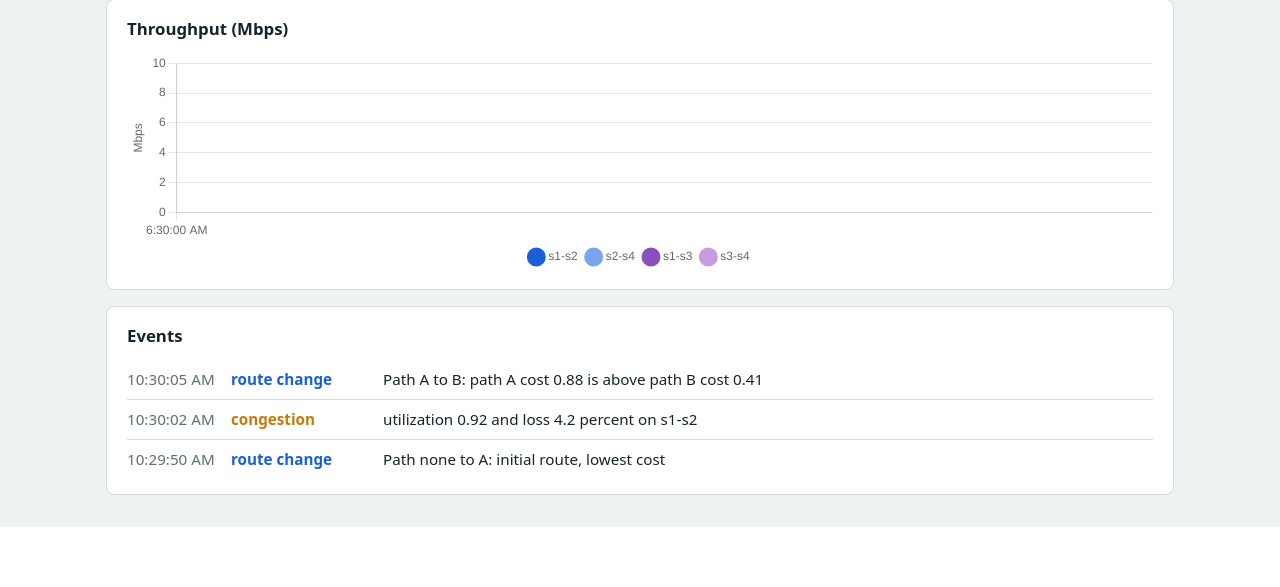
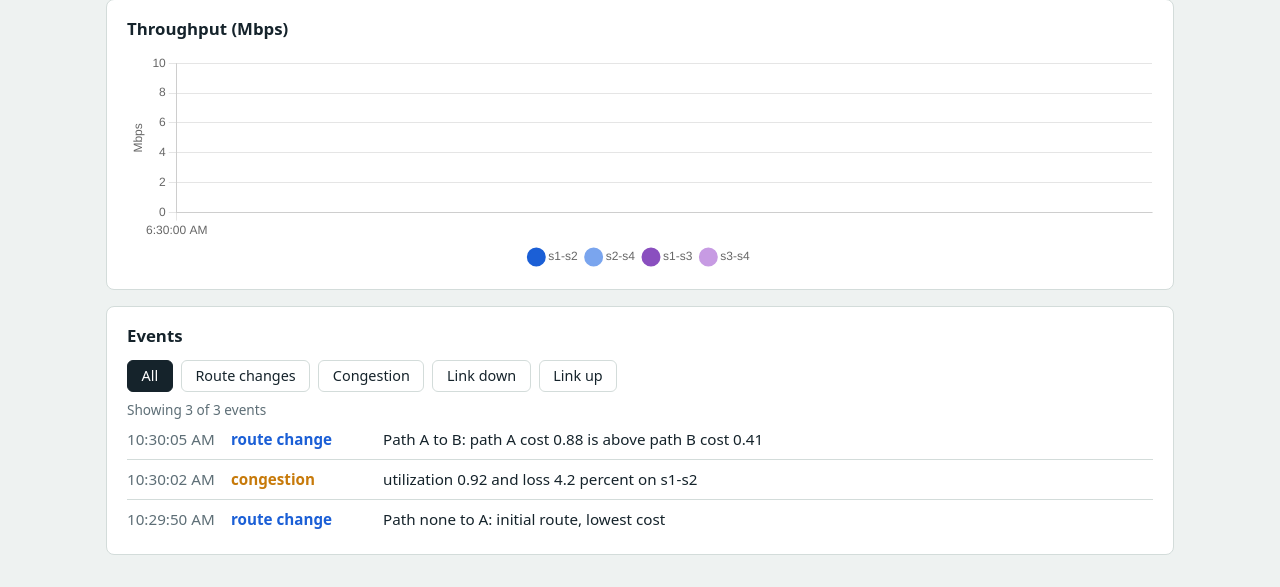
Before and after one commit to simrahmad/NetRescue, a Flask app: page / in a window 1280 px wide. Shown: the part 1150-1737 px from the top of the page. Before the commit the page ends 1677 px from the top, so only its background shows below. Run offline with Flask 2, Linux system fonts and the light colour scheme.

Commit message:
Polish event log and handle controller outages

```diff
--- a/dashboard/app.py
+++ b/dashboard/app.py
@@ -14,6 +14,7 @@ import json
 import os
 import random
 import statistics
+import time
 from datetime import datetime, timezone
 from pathlib import Path
 
@@ -25,9 +26,12 @@ MOCK_FILE = ROOT / "data" / "mock_metrics.json"
 
 USE_MOCK = os.environ.get("USE_MOCK", "1") == "1"
 CONTROLLER_URL = os.environ.get("CONTROLLER_URL", "http://localhost:8080")
-# In mock mode, add small random changes to the metrics so the live charts move.
-# Turn off with MOCK_JITTER=0 to get exactly the numbers in mock_metrics.json.
+# In mock mode, add small random changes to the metrics so the live charts move,
+# and a new simulated event every 15 seconds so the event log has something to show.
+# Turn both off with MOCK_JITTER=0 to get exactly what is in mock_metrics.json.
 MOCK_JITTER = os.environ.get("MOCK_JITTER", "1") == "1"
+SERVER_START = time.time()
+SIM_EVENT_SECONDS = 15
 
 # Experiment results (written by Member 5). If no CSV files exist yet, the
 # comparison page falls back to the sample file next to this script.
@@ -55,11 +59,41 @@ def add_jitter(metrics):
     return metrics
 
 
+# One simulated event of each type, used in turn.
+SIM_EVENTS = (
+    ("congestion", "B", "B", "utilization 0.9 and loss 3.5 percent on s1-s3 (simulated)"),
+    ("link_down", "B", "A", "no probe replies on s3-s4 (simulated)"),
+    ("link_up", "A", "A", "probes recovered on s3-s4 (simulated)"),
+    ("route_change", "A", "B", "path A cost 0.88 is above path B cost 0.41 (simulated)"),
+)
+
+
+def add_simulated_events(events):
+    """Return the mock events plus one fake event per 15 seconds since the server started."""
+    events = copy.deepcopy(events)
+    count = int((time.time() - SERVER_START) // SIM_EVENT_SECONDS)
+    last_id = max((e["id"] for e in events), default=0)
+    for k in range(1, count + 1):
+        kind, from_path, to_path, reason = SIM_EVENTS[(k - 1) % len(SIM_EVENTS)]
+        when = datetime.fromtimestamp(SERVER_START + k * SIM_EVENT_SECONDS, timezone.utc)
+        events.append({
+            "id": last_id + k,
+            "timestamp": when.strftime("%Y-%m-%dT%H:%M:%SZ"),
+            "type": kind,
+            "from_path": from_path,
+            "to_path": to_path,
+            "reason": reason,
+        })
+    return events
+
+
 def load_mock(name):
     with open(MOCK_FILE, encoding="utf-8") as f:
         data = json.load(f)[name]
     if name == "metrics" and MOCK_JITTER:
         data = add_jitter(data)
+    if name == "events" and MOCK_JITTER:
+        data = add_simulated_events(data)
     return data
 
 
--- a/dashboard/static/app.js
+++ b/dashboard/static/app.js
@@ -2,6 +2,7 @@
 // Every second: ask our Flask server for the 4 data sets, then redraw the page.
 
 const POLL_MS = 1000;
+const FETCH_TIMEOUT_MS = 5000;
 const SVG_NS = "http://www.w3.org/2000/svg";
 
 // Where each node is drawn inside the 640 x 300 SVG: [x, y]
@@ -28,40 +29,85 @@ const CHART_DEFS = [
 ];
 let lastSnapshotTime = null;
 
+// Event log settings
+const MAX_EVENTS = 50;          // show at most the latest 50 events
+const HIGHLIGHT_MS = 4000;      // how long a new event stays highlighted
+let allEvents = [];
+let eventFilter = "all";
+let eventSignature = null;
+const seenEventKeys = new Set();
+const freshEventKeys = new Set();
+
+// ---------- helpers that survive missing or broken values ----------
+// A failed link may report null for latency, so never call .toFixed on raw data.
+function num(value, digits = 1) {
+  return typeof value === "number" && Number.isFinite(value) ? value.toFixed(digits) : "n/a";
+}
+function numOrNull(value) {
+  return typeof value === "number" && Number.isFinite(value) ? value : null;
+}
+
 async function getJSON(name) {
-  const res = await fetch(`/api/${name}`);
+  const res = await fetch(`/api/${name}`, { signal: AbortSignal.timeout(FETCH_TIMEOUT_MS) });
   if (!res.ok) throw new Error(`${name} returned HTTP ${res.status}`);
   return res.json();
 }
 
+// ---------- main refresh ----------
 async function refresh() {
   const updated = document.getElementById("updated");
+  const banner = document.getElementById("connection-banner");
   try {
-    const [topology, metrics, route, events] = await Promise.all([
-      getJSON("topology"), getJSON("metrics"),
-      getJSON("current_route"), getJSON("events"),
-    ]);
+    const names = ["topology", "metrics", "current_route", "events"];
+    // allSettled: if one endpoint fails, the other panels still update.
+    const results = await Promise.allSettled(names.map(getJSON));
 
-    if (!topologyBuilt) { buildTopology(topology); topologyBuilt = true; }
-    renderRoute(route);
-    renderTopology(metrics, route);
-    renderTable(metrics);
-    renderCharts(metrics);
-    renderEvents(events);
-    updated.textContent = `Updated ${new Date().toLocaleTimeString()}`;
+    const data = {};
+    const failed = [];
+    const reasons = [];
+    results.forEach((r, i) => {
+      if (r.status === "fulfilled") data[names[i]] = r.value;
+      else { failed.push(names[i]); reasons.push(String(r.reason && r.reason.message)); }
+    });
+
+    if (data.topology && !topologyBuilt) { buildTopology(data.topology); topologyBuilt = true; }
+    if (data.current_route) renderRoute(data.current_route);
+    if (topologyBuilt && data.metrics && data.current_route) {
+      renderTopology(data.metrics, data.current_route);
+    }
+    if (data.metrics) { renderTable(data.metrics); renderCharts(data.metrics); }
+    if (Array.isArray(data.events)) renderEvents(data.events);
+
+    if (failed.length === 0) {
+      banner.hidden = true;
+      updated.textContent = `Updated ${new Date().toLocaleTimeString()}`;
+    } else {
+      const controllerDown = reasons.some((m) => m.includes("HTTP 502"));
+      if (failed.length === names.length) {
+        banner.textContent = controllerDown
+          ? "The controller is not responding. Showing the last data received. Retrying every second."
+          : "Lost connection to the dashboard server. Showing the last data received. Retrying every second.";
+      } else {
+        banner.textContent = `Some data could not be loaded (${failed.join(", ")}). Retrying every second.`;
+      }
+      banner.hidden = false;
+      if (failed.length < names.length) updated.textContent = `Updated ${new Date().toLocaleTimeString()}`;
+    }
   } catch (err) {
-    updated.textContent = `Cannot load data: ${err.message}. Is the controller running?`;
+    // Last line of defence: a bug here must not stop the refresh loop.
+    banner.textContent = `Display error: ${err.message}`;
+    banner.hidden = false;
   }
 }
 
 // ---------- header: mode, path name, cost ----------
 function renderRoute(route) {
   const mode = document.getElementById("mode");
-  mode.textContent = route.mode;
-  mode.className = "pill " + route.mode;
-  document.getElementById("path-name").textContent = route.path_name;
-  document.getElementById("path-cost").textContent = route.cost;
-  document.getElementById("path-text").textContent = route.path.join(" > ");
+  mode.textContent = route.mode ?? "-";
+  mode.className = "pill " + (route.mode ?? "");
+  document.getElementById("path-name").textContent = route.path_name ?? "-";
+  document.getElementById("path-cost").textContent = route.cost ?? "-";
+  document.getElementById("path-text").textContent = (route.path || []).join(" > ");
 }
 
 // ---------- topology drawing ----------
@@ -78,6 +124,7 @@ function buildTopology(topology) {
   // Links first so nodes are drawn on top of them.
   for (const link of topology.links) {
     const [a, b] = link.id.split("-");
+    if (!NODE_POS[a] || !NODE_POS[b]) continue;   // unknown node name, skip it
     const [x1, y1] = NODE_POS[a];
     const [x2, y2] = NODE_POS[b];
     const coords = { x1, y1, x2, y2 };
@@ -86,6 +133,7 @@ function buildTopology(topology) {
   }
 
   for (const node of topology.nodes) {
+    if (!NODE_POS[node.id]) continue;
     const [x, y] = NODE_POS[node.id];
     const kind = node.type === "host" ? "host" : "switch";
     svg.appendChild(svgEl("circle", { cx: x, cy: y, r: 20, class: `node ${kind}` }));
@@ -109,11 +157,11 @@ function activeLinkIds(path, knownIds) {
 
 function renderTopology(metrics, route) {
   const status = {};
-  for (const l of metrics.links) status[l.link] = l.status;
+  for (const l of metrics.links || []) status[l.link] = l.status;
 
   const lines = document.querySelectorAll("#topology line[data-link]");
   const known = new Set([...lines].map((el) => el.dataset.link));
-  const active = activeLinkIds(route.path, known);
+  const active = activeLinkIds(route.path || [], known);
 
   lines.forEach((el) => {
     const id = el.dataset.link;
@@ -138,21 +186,21 @@ function cell(text, className) {
 function renderTable(metrics) {
   const body = document.getElementById("link-rows");
   body.replaceChildren();
-  for (const l of metrics.links) {
+  for (const l of metrics.links || []) {
     const tr = document.createElement("tr");
     tr.appendChild(cell(l.link));
 
     const statusTd = document.createElement("td");
     const badge = document.createElement("span");
     badge.className = `badge ${l.status}`;
-    badge.textContent = l.status;
+    badge.textContent = l.status ?? "unknown";
     statusTd.appendChild(badge);
     tr.appendChild(statusTd);
 
-    tr.appendChild(cell(l.latency_ms.toFixed(1)));
-    tr.appendChild(cell(l.loss_pct.toFixed(1)));
-    tr.appendChild(cell(`${Math.round(l.util * 100)}%`));
-    tr.appendChild(cell(l.throughput_mbps.toFixed(1)));
+    tr.appendChild(cell(num(l.latency_ms)));
+    tr.appendChild(cell(num(l.loss_pct)));
+    tr.appendChild(cell(typeof l.util === "number" ? `${Math.round(l.util * 100)}%` : "n/a"));
+    tr.appendChild(cell(num(l.throughput_mbps)));
     body.appendChild(tr);
   }
 }
@@ -195,16 +243,17 @@ function renderCharts(metrics) {
   if (metrics.timestamp === lastSnapshotTime) return;
   lastSnapshotTime = metrics.timestamp;
 
+  const links = metrics.links || [];
   const label = new Date(metrics.timestamp).toLocaleTimeString();
   const byLink = {};
-  for (const l of metrics.links) byLink[l.link] = l;
+  for (const l of links) byLink[l.link] = l;
 
   for (const def of CHART_DEFS) {
-    const chart = charts[def.key] || createLineChart(def, metrics.links.map((l) => l.link));
+    const chart = charts[def.key] || createLineChart(def, links.map((l) => l.link));
     chart.data.labels.push(label);
     for (const ds of chart.data.datasets) {
       const l = byLink[ds.label];
-      ds.data.push(l ? l[def.field] : null);   // null leaves a gap if a link is missing
+      ds.data.push(l ? numOrNull(l[def.field]) : null);   // null leaves a gap in the line
     }
     if (chart.data.labels.length > MAX_POINTS) {
       chart.data.labels.shift();
@@ -215,21 +264,61 @@ function renderCharts(metrics) {
 }
 
 // ---------- event log ----------
+function eventKey(e) {
+  return e.id ?? `${e.timestamp}-${e.type}`;
+}
+
 function renderEvents(events) {
+  // Only redraw when the list of events actually changed, so the highlight
+  // animation on a new event is not restarted every second.
+  const signature = events.map(eventKey).join(",");
+  if (signature === eventSignature) return;
+
+  const firstLoad = eventSignature === null;
+  eventSignature = signature;
+
+  for (const e of events) {
+    const key = eventKey(e);
+    if (!seenEventKeys.has(key)) {
+      seenEventKeys.add(key);
+      if (!firstLoad) {                       // do not highlight the history on page load
+        freshEventKeys.add(key);
+        setTimeout(() => freshEventKeys.delete(key), HIGHLIGHT_MS);
+      }
+    }
+  }
+  allEvents = events;
+  drawEvents();
+}
+
+function drawEvents() {
   const list = document.getElementById("event-list");
+  const count = document.getElementById("event-count");
   list.replaceChildren();
 
-  if (events.length === 0) {
+  const matching = eventFilter === "all"
+    ? allEvents
+    : allEvents.filter((e) => e.type === eventFilter);
+  // The contract says newest is last: keep the last MAX_EVENTS, show newest first.
+  const shown = matching.slice(-MAX_EVENTS).reverse();
+
+  count.textContent = matching.length > shown.length
+    ? `Showing the latest ${shown.length} of ${matching.length} events`
+    : `Showing ${shown.length} of ${allEvents.length} events`;
+
+  if (shown.length === 0) {
     const li = document.createElement("li");
     li.className = "empty";
-    li.textContent = "No events yet. Events appear when the route changes or a link degrades.";
+    li.textContent = allEvents.length === 0
+      ? "No events yet. Events appear when the route changes or a link degrades."
+      : "No events of this type.";
     list.appendChild(li);
     return;
   }
 
-  // The contract says newest is last, so reverse to show newest first.
-  for (const e of events.slice().reverse()) {
+  for (const e of shown) {
     const li = document.createElement("li");
+    if (freshEventKeys.has(eventKey(e))) li.className = "new";
 
     const time = document.createElement("span");
     time.className = "time";
@@ -237,16 +326,31 @@ function renderEvents(events) {
 
     const type = document.createElement("span");
     type.className = `type ${e.type}`;
-    type.textContent = e.type.replace("_", " ");
+    type.textContent = String(e.type).replaceAll("_", " ");
 
     const text = document.createElement("span");
     const move = e.type === "route_change" ? `Path ${e.from_path ?? "none"} to ${e.to_path}: ` : "";
-    text.textContent = move + e.reason;
+    text.textContent = move + (e.reason ?? "");
 
     li.append(time, type, text);
     list.appendChild(li);
   }
 }
 
-refresh();
-setInterval(refresh, POLL_MS);
+document.querySelectorAll(".filters button").forEach((btn) => {
+  btn.addEventListener("click", () => {
+    eventFilter = btn.dataset.filter;
+    document.querySelectorAll(".filters button").forEach((b) => {
+      b.setAttribute("aria-pressed", String(b === btn));
+    });
+    drawEvents();
+  });
+});
+
+// Wait for one refresh to finish before scheduling the next, so slow
+// responses never pile up on top of each other.
+async function loop() {
+  await refresh();
+  setTimeout(loop, POLL_MS);
+}
+loop();
--- a/dashboard/static/style.css
+++ b/dashboard/static/style.css
@@ -196,3 +196,14 @@ button:hover { border-color: var(--ink); }
 .note { font-size: 0.85rem; color: var(--muted); margin-top: 0.5rem; }
 td.mode-baseline { color: var(--muted); font-weight: 600; }
 td.mode-adaptive { color: var(--active); font-weight: 600; }
+
+/* ---------- connection banner, event filters, new events ---------- */
+.banner.offline { border-color: var(--down); background: #fbeae8; color: #7a1f15; }
+.filters { display: flex; flex-wrap: wrap; gap: 0.5rem; margin-bottom: 0.25rem; }
+.filters button { padding: 0.25rem 0.85rem; font-size: 0.9rem; }
+.filters button[aria-pressed="true"] { background: var(--ink); color: #fff; border-color: var(--ink); }
+.events li.new { animation: flash 4s ease-out; }
+@keyframes flash { from { background: #dce8fb; } to { background: transparent; } }
+@media (prefers-reduced-motion: reduce) {
+  .events li.new { animation: none; border-left: 4px solid var(--active); padding-left: 0.5rem; }
+}
--- a/dashboard/templates/index.html
+++ b/dashboard/templates/index.html
@@ -27,6 +27,8 @@
   </header>
 
   <main>
+    <p id="connection-banner" class="banner offline" role="alert" hidden></p>
+
     <section class="panel wide">
       <h2>Topology</h2>
       <svg id="topology" viewBox="0 0 640 300" role="img"
@@ -71,6 +73,14 @@
 
     <section class="panel wide">
       <h2>Events</h2>
+      <div class="filters" role="group" aria-label="Filter events by type">
+        <button type="button" data-filter="all" aria-pressed="true">All</button>
+        <button type="button" data-filter="route_change" aria-pressed="false">Route changes</button>
+        <button type="button" data-filter="congestion" aria-pressed="false">Congestion</button>
+        <button type="button" data-filter="link_down" aria-pressed="false">Link down</button>
+        <button type="button" data-filter="link_up" aria-pressed="false">Link up</button>
+      </div>
+      <p id="event-count" class="note" aria-live="polite"></p>
       <ol id="event-list" class="events"></ol>
     </section>
   </main>
```
